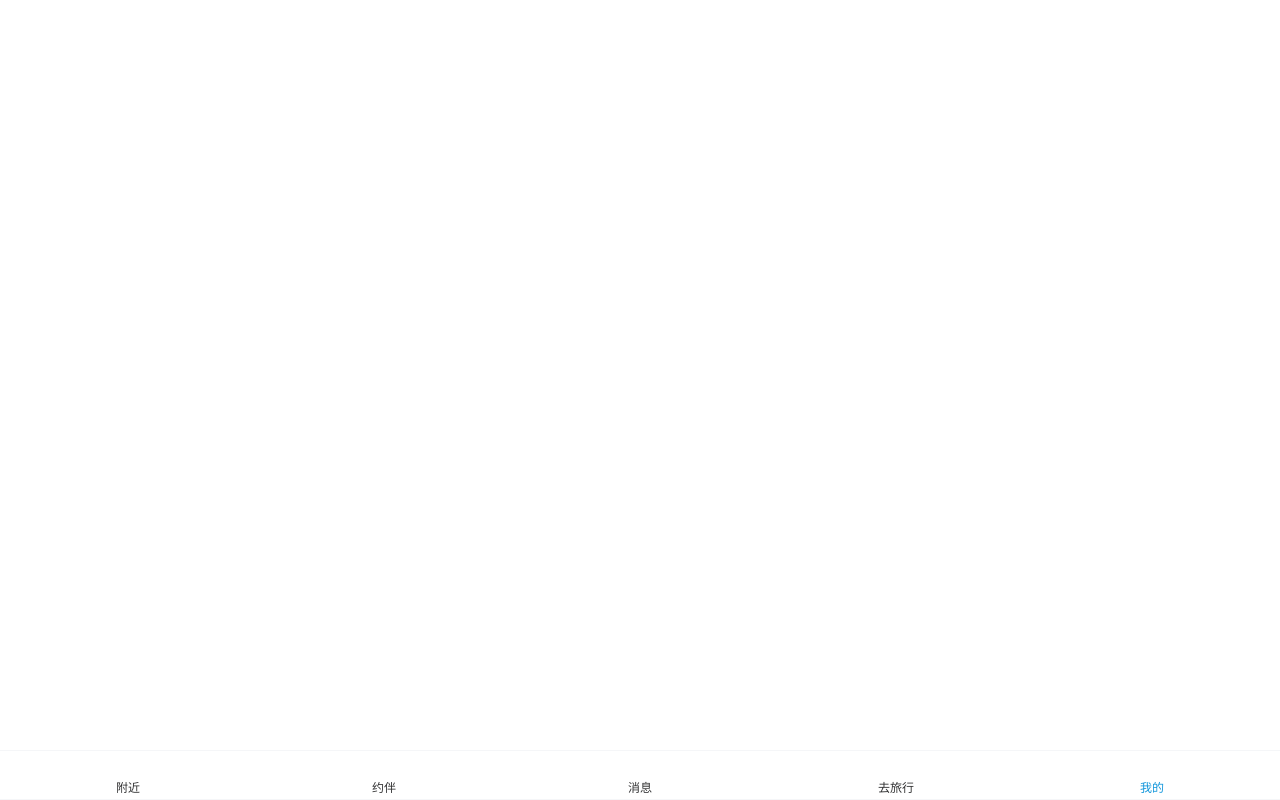
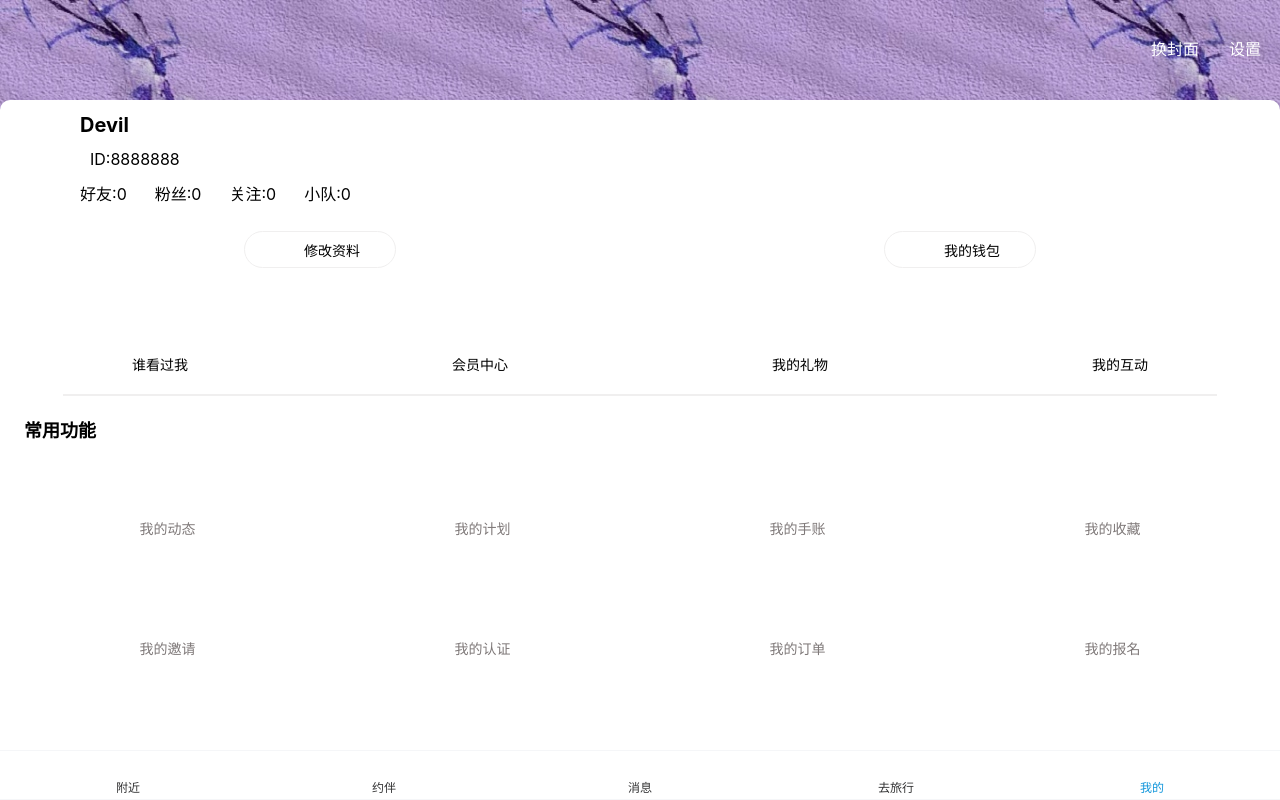
Before and after one commit to WHRdevil/travel-mate, a Vue app: page /me in a window 1280 px wide. Built offline with nearby package versions, Linux system fonts and the light colour scheme.

Commit message:
update me

```diff
--- a/index.html
+++ b/index.html
@@ -9,6 +9,6 @@
   <body>
     <div id="app"></div>
     <script type="module" src="/src/main.js"></script>
-    <script src="https://at.alicdn.com/t/c/font_4245113_rndq4du1qak.js"></script>
+    <script src="https://at.alicdn.com/t/c/font_4245113_7ylxaxgba0t.js"></script>
   </body>
 </html>
--- a/src/views/MessageView/MessageBody.vue
+++ b/src/views/MessageView/MessageBody.vue
@@ -1,3 +1,81 @@
+<script setup>
+import { reactive, ref } from 'vue'
+const title = ref('title')
+const onClickLeft = () => history.back();
+
+const themeVars = reactive({
+    fontBold: '500',
+    navBarIconColor: 'black',
+    borderWidth: '0',
+})
+</script>
 <template>
-    body
+    <van-sticky>
+        <van-config-provider :theme-vars="themeVars">
+            <van-nav-bar :title="title" left-arrow @click-left="onClickLeft">
+                <template #right>
+                    <van-icon name="search" size="18" />
+                </template>
+            </van-nav-bar>
+        </van-config-provider>
+    </van-sticky>
+    <div class="text">
+        <span>约伴出行用户请不要微信私聊，谨防上当受骗。不付款、不转账。
+            若收到彩票、赌博、酒托饭托等骗子相关的信息。
+            请马上举报，系统将做永久封号处理。
+        </span>
+    </div>
+
+    <div class="foot">
+        <svg class="icon">
+            <use xlink:href="#icon-yuyin"></use>
+        </svg>
+        <input type="text" placeholder="请输入聊天内容">
+        <svg class="icon">
+            <use xlink:href="#icon-biaoqing"></use>
+        </svg>
+        <svg class="icon">
+            <use xlink:href="#icon-jiahao"></use>
+        </svg>
+    </div>
 </template>
+
+<style scoped>
+.text {
+    font-size: 12px;
+    color: #BBBBC4;
+    background-color: #F5F6FA;
+    border-radius: 10px;
+    font-family: "微软雅黑";
+    padding: 2px 5px 2px;
+    line-height: 18px;
+    margin: 0 10px;
+}
+
+.foot {
+    width: 100%;
+    height: 30px;
+    position: fixed;
+    bottom: 0;
+    display: flex;
+    justify-content: center;
+    margin-bottom: 20px;
+}
+.foot .icon{
+    width: 36px;
+    height: 36px;
+    margin: auto 10px;
+}
+.foot input{
+    width: 100%;
+    flex-grow: 1;
+    background-color: #F5F6FA;
+    border: 1px solid rgb(215, 215, 215);
+    border-radius: 20px;
+    padding: 16px 12px;
+}
+
+.foot input::placeholder {
+    color: #b8b9bb;
+}
+</style>
--- a/src/views/UserView.vue
+++ b/src/views/UserView.vue
@@ -1,5 +1,272 @@
-<script setup></script>
+<script setup>
+const content = [
+    {
+        icon: '#icon-xingqiu1',
+        text: '我的动态',
+    },
+    {
+        icon: '#icon-jihua',
+        text: '我的计划',
+    },
+    {
+        icon: '#icon-lg_zhishiguanli',
+        text: '我的手账',
+    },
+    {
+        icon: '#icon-shoucang',
+        text: '我的收藏',
+    },
+    {
+        icon: '#icon-yaoqing',
+        text: '我的邀请',
+    },
+    {
+        icon: '#icon-renzheng',
+        text: '我的认证',
+    },
+    {
+        icon: '#icon-dingdan',
+        text: '我的订单',
+    },
+    {
+        icon: '#icon-zu16',
+        text: '我的报名',
+    },
+]
+</script>
 
-<template></template>
+<template>
+    <div class="body">
+        <div class="head">
+            <div class="icon">
+                <svg>
+                    <use xlink:href="#icon-xiangji"></use>
+                </svg>
+                <span>换封面</span>
+            </div>
+            <div class="icon">
+                <svg>
+                    <use xlink:href="#icon-shezhi"></use>
+                </svg>
+                <span>设置</span>
+            </div>
+        </div>
+        <div class="center">
+            <div class="row1">
+                <div class="icon">
+                    <svg>
+                        <use xlink:href="#icon-touxiang"></use>
+                    </svg>
+                </div>
+                <div class="text">
+                    <span class="name">Devil</span>
+                    <span class="id">ID:<span>8888888</span></span>
+                    <div class="content">
+                        <span class="con">好友:<span>0</span></span>
+                        <span class="con">粉丝:<span>0</span></span>
+                        <span class="con">关注:<span>0</span></span>
+                        <span class="con">小队:<span>0</span></span>
+                    </div>
+                </div>
+            </div>
+            <div class="row2">
+                <div>
+                    <svg>
+                        <use xlink:href="#icon-gangbi"></use>
+                    </svg>
+                    <span>修改资料</span>
+                </div>
+                <div>
+                    <svg>
+                        <use xlink:href="#icon-qianbao"></use>
+                    </svg>
+                    <span>我的钱包</span>
+                </div>
+            </div>
+            <div class="row3">
+                <div>
+                    <svg>
+                        <use xlink:href="#icon-yanjing"></use>
+                    </svg>
+                    <span>谁看过我</span>
+                </div>
+                <div>
+                    <svg>
+                        <use xlink:href="#icon-huiyuanzhongxin"></use>
+                    </svg>
+                    <span>会员中心</span>
+                </div>
+                <div>
+                    <svg>
+                        <use xlink:href="#icon-liwu"></use>
+                    </svg>
+                    <span>我的礼物</span>
+                </div>
+                <div>
+                    <svg>
+                        <use xlink:href="#icon-tuoxie"></use>
+                    </svg>
+                    <span>我的互动</span>
+                </div>
+            </div>
+            <div class="line"></div>
+            <h1>常用功能</h1>
+            <van-grid :border="false" :column-num="4" :gutter="20">
+                <van-grid-item v-for="item in content">
+                    <svg>
+                        <use :xlink:href="item.icon"></use>
+                    </svg>
+                    <span>{{ item.text }}</span>
+                </van-grid-item>
+            </van-grid>
+        </div>
+    </div>
+</template>
 
-<style scoped></style>
+<style scoped>
+.head {
+    width: 100vw;
+    height: 130px;
+    background-image: url('../assets/img/bgpic.jpg');
+    display: flex;
+    justify-content: flex-end;
+}
+
+.icon {
+    width: 50px;
+    height: 50px;
+    display: flex;
+    flex-direction: column;
+    align-items: center;
+    margin: 10px 10px 0;
+}
+
+.icon span {
+    color: white;
+}
+
+.center {
+    height: 500px;
+    border-radius: 10px;
+    margin-top: -30px;
+    background-color: white;
+    ;
+}
+
+.row1 {
+    display: flex;
+
+}
+
+.row1 .icon {
+    width: 70px;
+    margin-top: 30px;
+}
+
+.row1 .text {
+    padding-top: 7px;
+    display: flex;
+    flex-direction: column;
+}
+
+.text .name {
+    font-size: 20px;
+    font-weight: bold;
+    margin: 6px 0 6px -10px;
+}
+
+.text .id {
+    margin: 6px 0;
+
+}
+
+.text .content {
+    margin: 6px 0 6px -10px;
+
+}
+
+.text .con {
+    margin-right: 28px;
+}
+
+.row2 {
+    margin-top: 20px;
+    display: flex;
+    justify-content: space-around;
+}
+
+.row2 div {
+    width: 150px;
+    height: 35px;
+    border: 1px solid rgb(240, 239, 239);
+    border-radius: 25px;
+    display: flex;
+    justify-content: center;
+    align-items: center;
+
+}
+
+.row2 svg {
+    width: 100px;
+    height: 50px;
+}
+
+.row2 svg {
+    width: 19px;
+    height: 19px;
+}
+
+.row2 span {
+    font-size: 14px;
+    font-family: '微软雅黑';
+    margin-left: 5px;
+}
+
+.row3 {
+    margin-top: 40px;
+    display: flex;
+    justify-content: space-around;
+}
+
+.row3 div {
+    width: 70px;
+    display: flex;
+    flex-direction: row;
+    align-items: center;
+    margin: 0 10px;
+    flex-wrap: wrap;
+    justify-content: space-around;
+}
+
+.row3 svg {
+    width: 36px;
+    height: 36px;
+    padding-bottom: 10px;
+}
+
+.row3 span {
+    font-size: 14px;
+}
+
+.line {
+    width: 90vw;
+    border: 1px solid rgb(240, 239, 239);
+    margin: 20px auto;
+}
+
+h1 {
+    font-size: 18px;
+    margin-left: 24px;
+}
+
+.van-grid .van-grid-item svg{
+    width: 40px;
+    height: 40px;
+}
+
+.van-grid .van-grid-item span{
+    font-size: 14px;
+    margin-top: 8px;
+    color: rgb(127, 121, 121);
+}
+</style>
```
Also changed, not shown: src/assets/img/bgpic.jpg (added).
